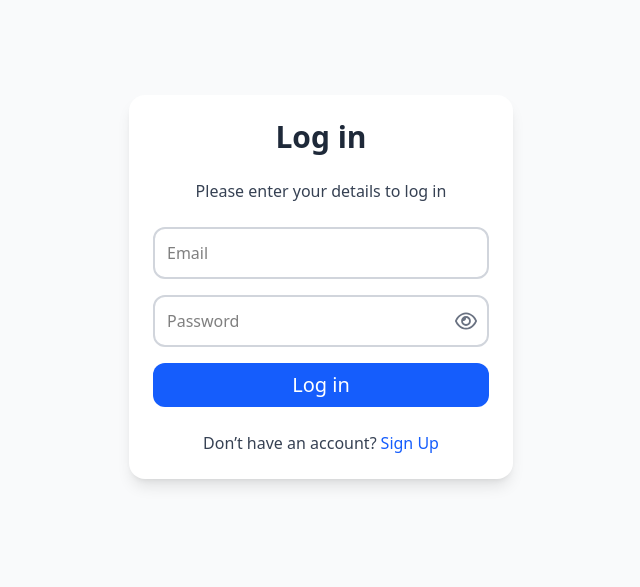
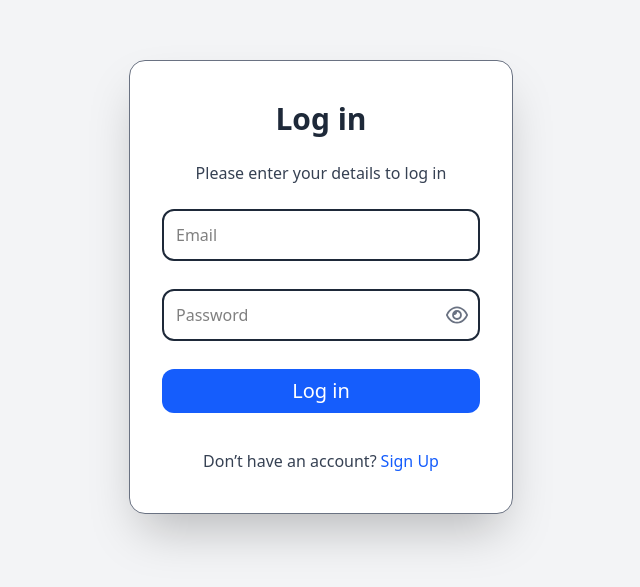
Before and after one commit to SupritamSarkar/Expense-Tracker, a React (Vite) app in the folder frontend/expense-tracker/: page /login in a window 1280 px wide. Shown: the part 113-700 px from the top of the page, without its empty margins (319-959 px from the left). Built offline with nearby package versions, Linux system fonts and the light colour scheme.

Commit message:
change duration of token

```diff
--- a/frontend/expense-tracker/src/components/Inputs/Input.jsx
+++ b/frontend/expense-tracker/src/components/Inputs/Input.jsx
@@ -11,7 +11,7 @@ const Input = ({ value, onChange, placeholder, type }) => {
       <input
         type={type === "password" && showPassword ? "text" : type}
         placeholder={placeholder}
-        className="w-full p-3 pr-10 border-2 border-gray-300 rounded-xl focus:outline-none focus:ring-2 focus:ring-blue-500 transition"
+        className="w-full p-3 pr-10 border-2 border-gray-800 rounded-xl focus:outline-none focus:ring-2 focus:ring-blue-500 transition"
         value={value}
         onChange={(e) => onChange(e.target.value)}
       />
--- a/frontend/expense-tracker/src/pages/Auth/Login.jsx
+++ b/frontend/expense-tracker/src/pages/Auth/Login.jsx
@@ -48,12 +48,12 @@ const Login = () => {
   };
 
   return (
-    <div className="min-h-screen flex flex-col items-center justify-center p-4 bg-gray-50">
-      <div className="bg-white shadow-lg rounded-2xl p-6 w-full max-w-sm flex flex-col items-center gap-6">
+    <div className="min-h-screen flex flex-col items-center justify-center p-4 bg-gray-100">
+      <div className="bg-white shadow-2xl rounded-2xl px-8 py-10 w-full max-w-sm flex flex-col items-center gap-6 border-gray-500 border-1">
         <h3 className="text-3xl font-extrabold text-gray-800">Log in</h3>
         <p className="text-gray-700 text-center">Please enter your details to log in</p>
 
-        <form className="flex flex-col gap-4 w-full" onSubmit={handleLogin}>
+        <form className="flex flex-col gap-7 w-full" onSubmit={handleLogin}>
           <Input type="email" placeholder="Email" value={email} onChange={setEmail} />
           <Input type="password" placeholder="Password" value={password} onChange={setPassword} />
 
--- a/frontend/expense-tracker/src/pages/Auth/SignUp.jsx
+++ b/frontend/expense-tracker/src/pages/Auth/SignUp.jsx
@@ -51,12 +51,12 @@ const SignUp = () => {
   };
 
   return (
-    <div className="min-h-screen flex flex-col items-center justify-center p-4 bg-gray-50">
-      <div className="bg-white shadow-lg rounded-2xl p-6 w-full max-w-sm flex flex-col items-center gap-6">
+    <div className="min-h-screen flex flex-col items-center justify-center p-4 bg-gray-100">
+      <div className="bg-white shadow-2xl rounded-2xl px-7 py-10 w-full max-w-sm flex flex-col items-center gap-5">
         <h3 className="text-3xl font-extrabold text-gray-800">Create an Account</h3>
         <p className="text-gray-700 text-center">Please enter your details to sign up</p>
 
-        <form className="flex flex-col gap-4 w-full" onSubmit={handleSignUp}>
+        <form className="flex flex-col gap-5 w-full" onSubmit={handleSignUp}>
           <Input type="text" placeholder="Full Name" value={fullName} onChange={setFullName} />
           <Input type="email" placeholder="Email" value={email} onChange={setEmail} />
           <Input type="password" placeholder="Password" value={password} onChange={setPassword} />
```
Also changed, not shown: 1 other file (tests, documents, lock files or other folders).
